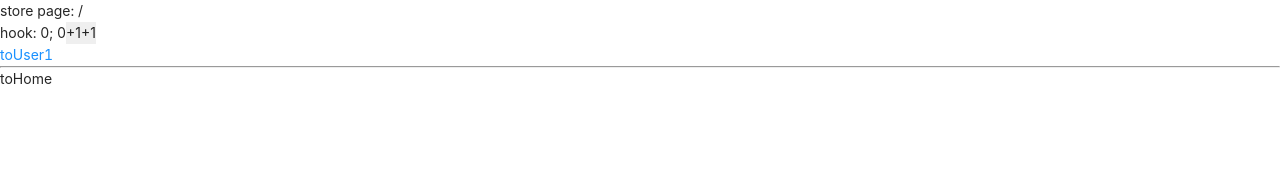
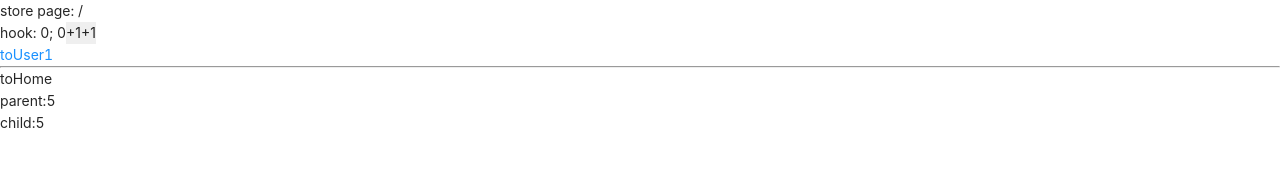
Before and after one commit to parasha/react-demo, a React app: page /user/1 in a window 1280 px wide. Shown: the top 184 px of the page. Built offline with nearby package versions, Linux system fonts and the light colour scheme; the HTML template or start-up script is replaced by a standard one.

Commit message:
react 机制

```diff
--- a/src/pages/user.js
+++ b/src/pages/user.js
@@ -1,18 +1,51 @@
-import React from 'react';
+import React, { useState, useEffect } from 'react';
 import { connect } from 'react-redux';
 import { bindActionCreators } from 'redux'
 import { switchPage } from '../store/index'
 
-function User(props){
+const Child = (props) => {
+  console.log('child render')
+  return (
+    <div>
+      child:{props.child.value}
+    </div>
+  )
+}
+
+function User(props) {
+  let time;
   console.log('constructor:', props.match.params)
+
+  const [child, setChild] = useState({ value: 0 })
 
   const toHome = () => {
     props.history.push('/home');
     props.switchPage('/home')
   }
 
+
+  useEffect(() => {
+    time = setInterval(() => {
+      // setChild(child + 1) // 这里的 child 始终是 0;
+      // setChild(Math.random())
+
+      child.value = child.value + 1;
+      console.log(child)
+      setChild(child) // 这个时候 react 不会更新
+      setChild({ ...child }) // 必须这么写才能更新
+    }, 1000)
+
+    return ()=>{
+      clearInterval(time)
+    }
+  }, [])
+
   return (
-    <div onClick={toHome}>toHome</div>
+    <>
+      <div onClick={toHome}>toHome</div>
+      <div>parent:{child.value}</div>
+      <Child child={child} />
+    </>
   )
 }
 
```
